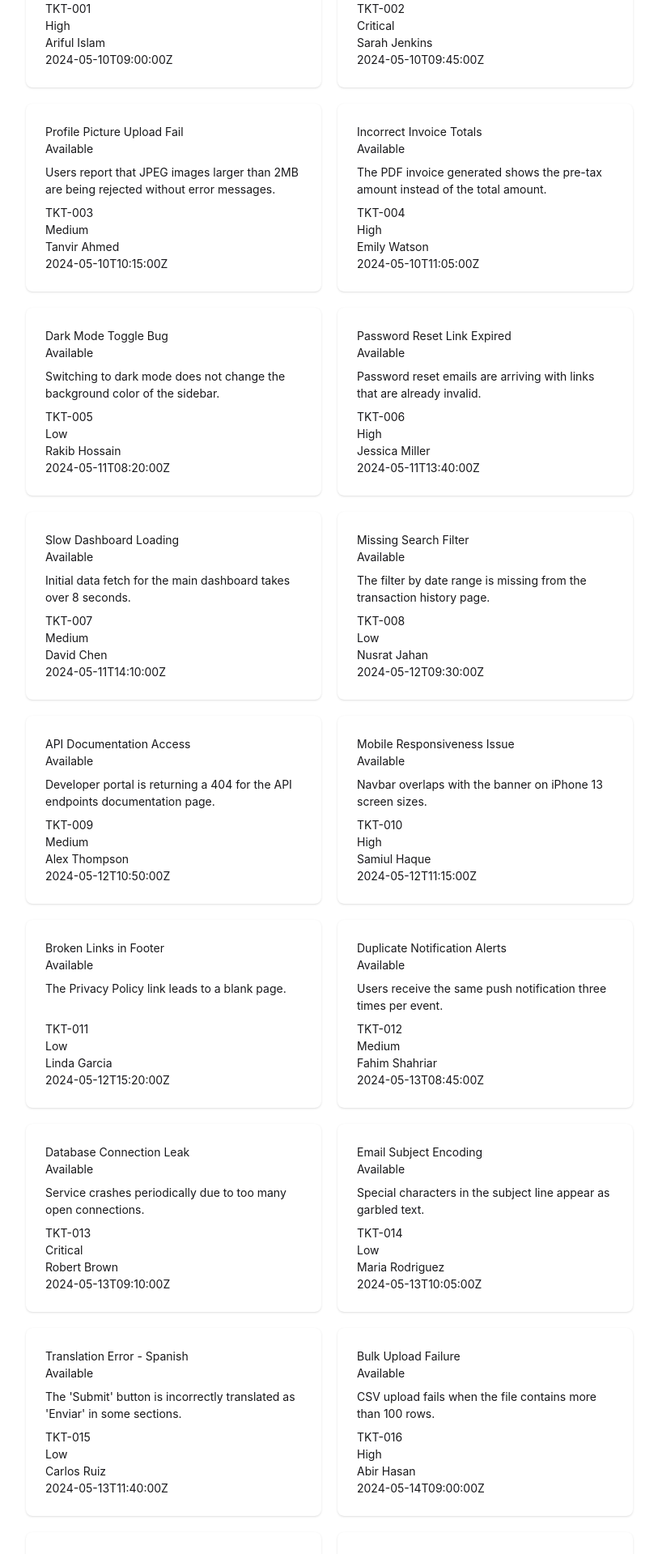
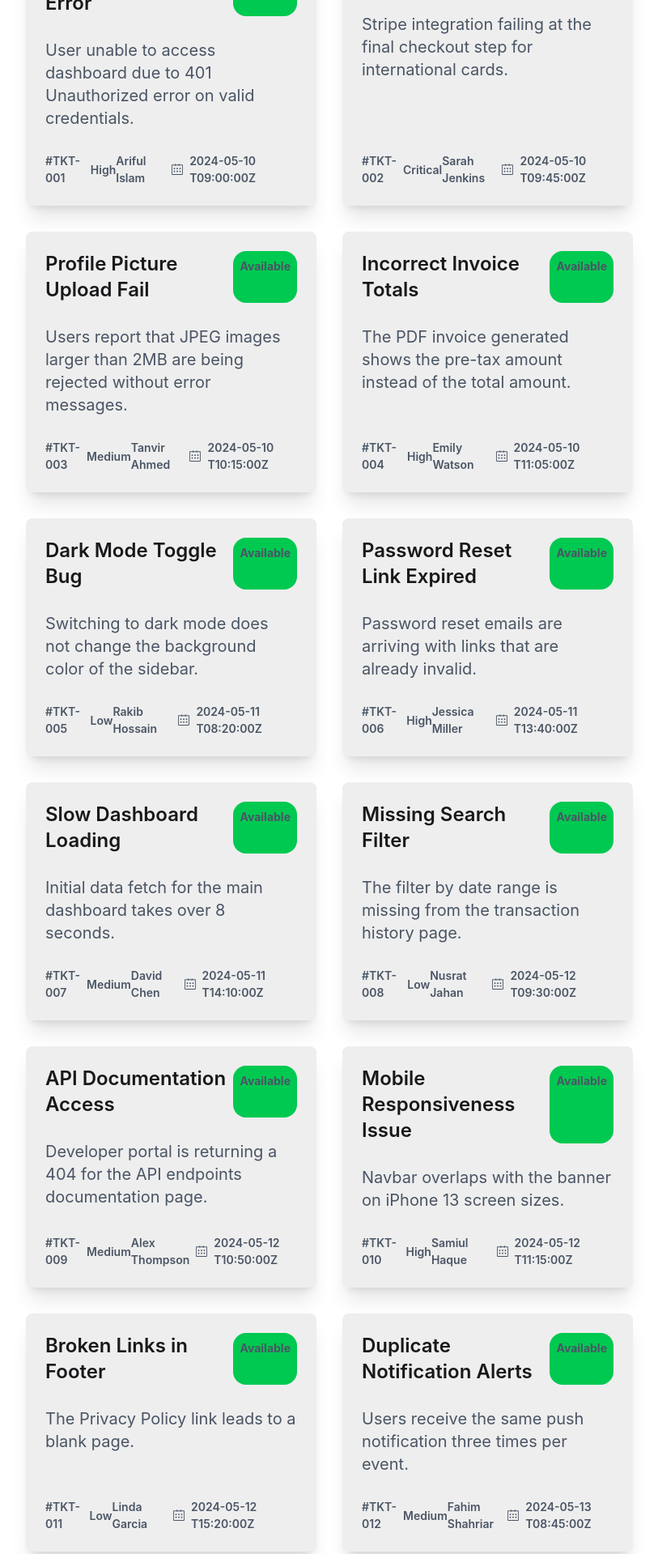
Before and after one commit to webdiv-rakib/CS-Ticket-System, a React (Vite) app: page / in a window 1280 px wide. Shown: the part 560-2479 px from the top of the page at 81% size, without its empty margins (88-901 px from the left). Built offline with nearby package versions, Linux system fonts and the light colour scheme.

Commit message:
customer tickets card design complete.

```diff
--- a/public/data.json
+++ b/public/data.json
@@ -6,7 +6,7 @@
         "customer": "Ariful Islam",
         "priority": "High",
         "status": "Available",
-        "createdAt": "2024-05-10T09:00:00Z"
+        "createdAt": "2024-05-10 T09:00:00Z"
     },
     {
         "id": "TKT-002",
@@ -15,7 +15,7 @@
         "customer": "Sarah Jenkins",
         "priority": "Critical",
         "status": "Available",
-        "createdAt": "2024-05-10T09:45:00Z"
+        "createdAt": "2024-05-10 T09:45:00Z"
     },
     {
         "id": "TKT-003",
@@ -24,7 +24,7 @@
         "customer": "Tanvir Ahmed",
         "priority": "Medium",
         "status": "Available",
-        "createdAt": "2024-05-10T10:15:00Z"
+        "createdAt": "2024-05-10 T10:15:00Z"
     },
     {
         "id": "TKT-004",
@@ -33,7 +33,7 @@
         "customer": "Emily Watson",
         "priority": "High",
         "status": "Available",
-        "createdAt": "2024-05-10T11:05:00Z"
+        "createdAt": "2024-05-10 T11:05:00Z"
     },
     {
         "id": "TKT-005",
@@ -42,7 +42,7 @@
         "customer": "Rakib Hossain",
         "priority": "Low",
         "status": "Available",
-        "createdAt": "2024-05-11T08:20:00Z"
+        "createdAt": "2024-05-11 T08:20:00Z"
     },
     {
         "id": "TKT-006",
@@ -51,7 +51,7 @@
         "customer": "Jessica Miller",
         "priority": "High",
         "status": "Available",
-        "createdAt": "2024-05-11T13:40:00Z"
+        "createdAt": "2024-05-11 T13:40:00Z"
     },
     {
         "id": "TKT-007",
@@ -60,7 +60,7 @@
         "customer": "David Chen",
         "priority": "Medium",
         "status": "Available",
-        "createdAt": "2024-05-11T14:10:00Z"
+        "createdAt": "2024-05-11 T14:10:00Z"
     },
     {
         "id": "TKT-008",
@@ -69,7 +69,7 @@
         "customer": "Nusrat Jahan",
         "priority": "Low",
         "status": "Available",
-        "createdAt": "2024-05-12T09:30:00Z"
+        "createdAt": "2024-05-12 T09:30:00Z"
     },
     {
         "id": "TKT-009",
@@ -78,7 +78,7 @@
         "customer": "Alex Thompson",
         "priority": "Medium",
         "status": "Available",
-        "createdAt": "2024-05-12T10:50:00Z"
+        "createdAt": "2024-05-12 T10:50:00Z"
     },
     {
         "id": "TKT-010",
@@ -87,7 +87,7 @@
         "customer": "Samiul Haque",
         "priority": "High",
         "status": "Available",
-        "createdAt": "2024-05-12T11:15:00Z"
+        "createdAt": "2024-05-12 T11:15:00Z"
     },
     {
         "id": "TKT-011",
@@ -96,7 +96,7 @@
         "customer": "Linda Garcia",
         "priority": "Low",
         "status": "Available",
-        "createdAt": "2024-05-12T15:20:00Z"
+        "createdAt": "2024-05-12 T15:20:00Z"
     },
     {
         "id": "TKT-012",
@@ -105,7 +105,7 @@
         "customer": "Fahim Shahriar",
         "priority": "Medium",
         "status": "Available",
-        "createdAt": "2024-05-13T08:45:00Z"
+        "createdAt": "2024-05-13 T08:45:00Z"
     },
     {
         "id": "TKT-013",
@@ -114,7 +114,7 @@
         "customer": "Robert Brown",
         "priority": "Critical",
         "status": "Available",
-        "createdAt": "2024-05-13T09:10:00Z"
+        "createdAt": "2024-05-13 T09:10:00Z"
     },
     {
         "id": "TKT-014",
@@ -123,7 +123,7 @@
         "customer": "Maria Rodriguez",
         "priority": "Low",
         "status": "Available",
-        "createdAt": "2024-05-13T10:05:00Z"
+        "createdAt": "2024-05-13 T10:05:00Z"
     },
     {
         "id": "TKT-015",
@@ -132,7 +132,7 @@
         "customer": "Carlos Ruiz",
         "priority": "Low",
         "status": "Available",
-        "createdAt": "2024-05-13T11:40:00Z"
+        "createdAt": "2024-05-13 T11:40:00Z"
     },
     {
         "id": "TKT-016",
@@ -141,7 +141,7 @@
         "customer": "Abir Hasan",
         "priority": "High",
         "status": "Available",
-        "createdAt": "2024-05-14T09:00:00Z"
+        "createdAt": "2024-05-14 T09:00:00Z"
     },
     {
         "id": "TKT-017",
@@ -150,7 +150,7 @@
         "customer": "Karen White",
         "priority": "Critical",
         "status": "Available",
-        "createdAt": "2024-05-14T10:30:00Z"
+        "createdAt": "2024-05-14 T10:30:00Z"
     },
     {
         "id": "TKT-018",
@@ -159,7 +159,7 @@
         "customer": "James Wilson",
         "priority": "Medium",
         "status": "Available",
-        "createdAt": "2024-05-14T12:15:00Z"
+        "createdAt": "2024-05-14 T12:15:00Z"
     },
     {
         "id": "TKT-019",
@@ -168,7 +168,7 @@
         "customer": "Mehedi Hasan",
         "priority": "Low",
         "status": "Available",
-        "createdAt": "2024-05-14T14:45:00Z"
+        "createdAt": "2024-05-14 T14:45:00Z"
     },
     {
         "id": "TKT-020",
@@ -177,6 +177,6 @@
         "customer": "Sophia Lee",
         "priority": "Medium",
         "status": "Available",
-        "createdAt": "2024-05-14T16:00:00Z"
+        "createdAt": "2024-05-14 T16:00:00Z"
     }
 ]
--- a/src/components/CustomerTicket/CustomerTicket.jsx
+++ b/src/components/CustomerTicket/CustomerTicket.jsx
@@ -1,20 +1,37 @@
 import React from 'react';
-
+import { SlCalender } from "react-icons/sl";
 const CustomerTicket = ({ data }) => {
     const { id, title, description, customer, priority, status, createdAt } = data
     return (
-        <div className="card bg-base-100 shadow-sm">
-            <div className="card-body">
-                <div>
-                    <h1>{title}</h1>
-                    <p>{status}</p>
+        <div className="card bg-base-300 shadow-xl">
+            <div className="card-body space-y-5">
+                <div className='flex justify-between'>
+                    <div>
+                        <h1 className='text-2xl font-semibold'>{title}</h1>
+                    </div>
+                    <div className='p-2 rounded-2xl font-bold bg-green-500'>
+                        <p className='text-gray-600'>{status}</p>
+                    </div>
                 </div>
-                <p>{description}</p>
-                <div>
-                    <p>{id}</p>
-                    <p>{priority}</p>
-                    <p>{customer}</p>
-                    <p>{createdAt}</p>
+                <p className='text-xl text-gray-600'>{description}</p>
+                <div className='flex justify-between font-semibold text-gray-600'>
+                    <div className='flex items-center gap-2'>
+                        <div>
+                            <p>#{id}</p>
+                        </div>
+                        <div>
+                            <p>{priority}</p>
+                        </div>
+                    </div>
+
+
+                    <div className='flex items-center gap-2'>
+                        <div>
+                            <p>{customer}</p>
+                        </div>
+                        <div><SlCalender></SlCalender></div>
+                        <div><p>{createdAt}</p></div>
+                    </div>
                 </div>
             </div>
         </div>
--- a/src/components/CustomerTickets/CustomerTickets.jsx
+++ b/src/components/CustomerTickets/CustomerTickets.jsx
@@ -1,5 +1,6 @@
 import React, { useEffect, useState } from 'react';
 import CustomerTicket from '../CustomerTicket/CustomerTicket';
+
 
 const CustomerTickets = () => {
     const [datas, setData] = useState([]);
@@ -11,8 +12,8 @@ const CustomerTickets = () => {
     return (
         <div className='flex justify-between gap-10 px-30 mt-10'>
             <div className='md:w-3/4'>
-                <h1 className='text-2xl font-semibold'>Customer Tickets: {datas.length}</h1>
-                <div className='grid grid-cols-2 gap-5'>
+                <h1 className='text-3xl font-semibold'>Customer Tickets: {datas.length}</h1>
+                <div className='grid grid-cols-2 gap-8 mt-5'>
                     {
                         datas.map(data => <CustomerTicket key={data.id} data={data}></CustomerTicket>)
                     }
```
